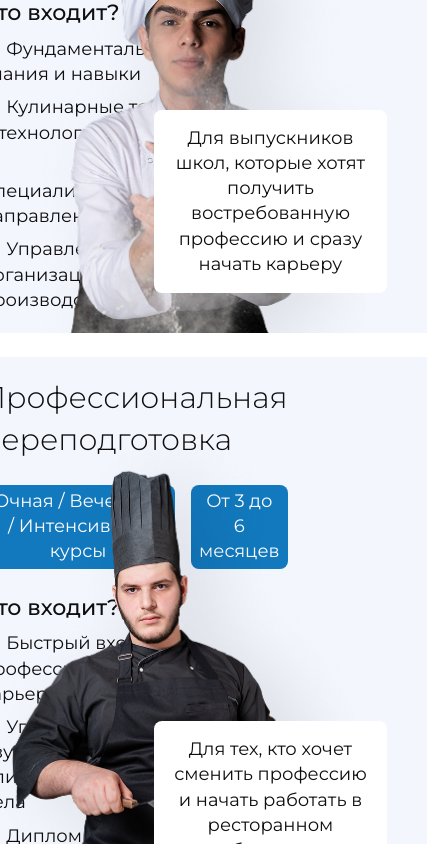
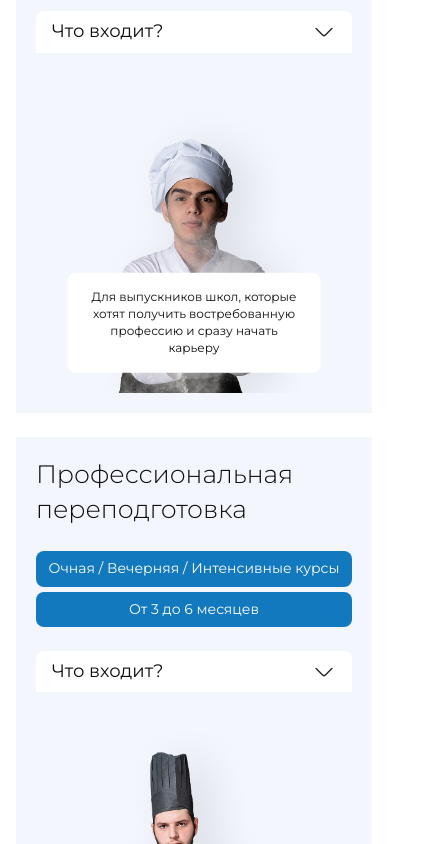
Before and after one commit to ShenhoParallux/LandingPage-college, a React (Vite) app: page / in a window 390 px wide. Shown: the part 1920-2764 px from the top of the page, 427 px wide, since content can reach past the window. Built offline with nearby package versions, Linux system fonts and the light colour scheme.

Commit message:
Сделал Programs

```diff
--- a/src/shared/assets/images/index.ts
+++ b/src/shared/assets/images/index.ts
@@ -9,6 +9,7 @@ import Programs1Image from "./programs/1.png";
 import Programs2Image from "./programs/2.png";
 import Programs3Image from "./programs/3.png";
 import Programs4Image from "./programs/4.png";
+import ArrowUpForPrograms from "./programs/arrow-up.svg";
 
 export {
   LogoImage,
@@ -22,4 +23,5 @@ export {
   Programs2Image,
   Programs3Image,
   Programs4Image,
+  ArrowUpForPrograms,
 };
--- /dev/null
+++ b/src/shared/ui/card-list/CardList.scss
@@ -0,0 +1,52 @@
+@use '/src/shared/styles/helpers' as *;
+
+#cardlist-toggle {
+	display: none;
+}
+
+.cardlist {
+	@include flex(flex, start, start);
+
+	position: relative;
+	flex-direction: column;
+	width: 100%;
+	background-color: var(--color-light);
+	padding: 8px 16px;
+	transition: var(--transition-duration);
+	border-radius: var(--border-radius-8) var(--border-radius-8) 0 0;
+
+	&__label {
+		@include flex(flex, space-between, center);
+		width: 100%;
+	}
+
+	&__wrap {
+		position: absolute;
+		left: 0;
+		top: 100%;
+		overflow-y: scroll;
+		height: 0;
+		max-height: 300px;
+		width: 100%;
+		transition: var(--transition-duration);
+		z-index: 50;
+		background-color: var(--color-light);
+		border-radius: 0 0 var(--border-radius-8) var(--border-radius-8);
+		padding-inline: 16px;
+
+		&::-webkit-scrollbar-thumb {
+			background-color: var(--color-blue-alternate);
+			border-radius: var(--border-radius-8);
+		}
+	}
+
+	&__label--opened {
+		& ~ .cardlist__wrap {
+			height: auto;
+			padding-block: 8px;
+		}
+		.cardlist__label-arrow {
+			rotate: (180deg);
+		}
+	}
+}
--- /dev/null
+++ b/src/shared/ui/card-list/CardList.tsx
@@ -0,0 +1,39 @@
+import * as React from "react";
+import { type ReactNode, useState } from "react";
+import "./CardList.scss";
+import { ArrowUpForPrograms } from "@/shared";
+
+interface CardListProps {
+  title: string;
+  children: ReactNode;
+}
+
+export const CardList: React.FC<CardListProps> = ({ title, children }) => {
+  const [isOpen, setIsOpen] = useState(false);
+
+  function handlerDropDown() {
+    setIsOpen(!isOpen);
+    console.log(isOpen);
+  }
+
+  return (
+    <div className={`cardlist visible-mobile`}>
+      <label
+        onClick={handlerDropDown}
+        htmlFor="cardlist-toggle"
+        className={`cardlist__label${isOpen ? " cardlist__label--opened" : ""}`}
+      >
+        {title}
+        <img
+          className="cardlist__label-arrow"
+          src={ArrowUpForPrograms}
+          alt=""
+          width="24"
+          height="24"
+          loading="lazy"
+        />
+      </label>
+      <div className="cardlist__wrap">{children}</div>
+    </div>
+  );
+};
--- a/src/shared/ui/card-tag/CardTag.scss
+++ b/src/shared/ui/card-tag/CardTag.scss
@@ -8,9 +8,19 @@
 	border-radius: var(--border-radius-8);
 	color: var(--color-light);
 
+	@include laptop {
+		padding-block: 4px;
+		font-size: var(--font-size-14);
+	}
+
 	@include mobile {
-		padding: 4px 8px;
+		padding: 12px;
 		height: auto;
+	}
+
+	@include mobile-s {
+		padding: 8px;
+		width: 100%;
 	}
 
 	&__content {
--- a/src/shared/ui/index.ts
+++ b/src/shared/ui/index.ts
@@ -1,3 +1,4 @@
 export { BurgerButton } from "./burger/BurgerButton";
 export { CallbackButton } from "./callback-button/CallbackButton";
 export { CardTag } from "./card-tag/CardTag";
+export { CardList } from "./card-list/CardList";
--- a/src/widgets/ui/programs/Programs.scss
+++ b/src/widgets/ui/programs/Programs.scss
@@ -17,7 +17,7 @@
 
 	&__card {
 		&-list {
-			@include flex(flex, center, start);
+			@include flex;
 			flex-direction: column;
 			row-gap: 24px;
 		}
@@ -25,12 +25,14 @@
 		&-item {
 			@include flex(flex, start, center);
 			position: relative;
-			column-gap: 100px;
 			padding: 40px;
 			width: 100%;
 			background-color: var(--color-grey-alternate);
 
 			@include tablet {
+				@include flex(flex, center, start);
+				flex-direction: column;
+				row-gap: 40px;
 				padding: 20px;
 			}
 
@@ -39,14 +41,29 @@
 				flex-direction: column;
 				row-gap: 24px;
 
+				@include tablet {
+					width: 100%;
+				}
+
+				@include mobile {
+					align-items: center;
+				}
+
 				&-title {
-					font-size: clamp(1.875rem, 3.94vw, 3.5rem);
+					font-size: clamp(1.575rem, 3.94vw, 3.5rem);
 					font-weight: 300;
 				}
 
 				&-tags {
-					@include flex;
+					@include flex(flex, start, center);
 					column-gap: 16px;
+					width: 100%;
+					row-gap: 5px;
+
+					@include mobile-s {
+						@include flex;
+						flex-direction: column;
+					}
 				}
 
 				&-description {
@@ -65,35 +82,85 @@
 							@include flex(flex, center, start);
 							flex-direction: column;
 							row-gap: 8px;
+							padding-right: 20px;
+
+							@include tablet {
+								padding-right: 0;
+							}
 						}
 
 						&-item {
 							list-style: disc inside;
+
+							@include laptop {
+								font-size: var(--font-size-16);
+							}
+
+							@include desktop {
+								font-size: var(--font-size-14);
+							}
 						}
 					}
 				}
 			}
 
 			&__description {
-				width: 40%;
+				@include flex;
+				aspect-ratio: 1;
+				width: 45%;
+				max-height: 300px;
+
+				@include tablet {
+					position: relative;
+					width: 100%;
+				}
+
 				&-image {
 					position: absolute;
+					content: '';
+					height: 100%;
+					width: auto;
 					bottom: 0;
-					right: 13%;
+					right: 12%;
 
-					width: auto;
-					height: 480px;
+					@include laptop {
+						height: 90%;
+					}
+
+					@include tablet {
+						height: 100%;
+						left: 50%;
+						transform: translateX(-50%);
+					}
 				}
 
 				&-text {
 					position: absolute;
 					background-color: var(--color-light);
-					width: 50%;
+					padding: 16px;
+					width: 49%;
 					right: 40px;
 					bottom: 40px;
-					padding: 16px;
+					text-align: center;
 					border-radius: var(--border-radius-8);
-					text-align: center;
+
+					@include laptop {
+						font-size: var(--font-size-16);
+					}
+
+					@include tablet {
+						width: 80%;
+						left: 50%;
+						translate: -50% 20%;
+					}
+
+					@include mobile {
+						font-size: var(--font-size-14);
+					}
+
+					@include mobile-s {
+						font-size: 12px;
+					}
 				}
 			}
 		}
--- a/src/widgets/ui/programs/Programs.tsx
+++ b/src/widgets/ui/programs/Programs.tsx
@@ -1,6 +1,7 @@
 import "./Programs.scss";
 import {
   CallbackButton,
+  CardList,
   CardTag,
   Programs1Image,
   Programs2Image,
@@ -24,7 +25,7 @@ export const Programs = () => {
                 <CardTag content={"На базе 9 классов"} />
                 <CardTag content={"3 года 10 месяцев"} />
               </div>
-              <div className="programs__card-item__main-description">
+              <div className="programs__card-item__main-description hidden-mobile">
                 <div className="programs__card-item__main-description__title">
                   Что входит?
                 </div>
@@ -45,6 +46,22 @@ export const Programs = () => {
                   </ul>
                 </div>
               </div>
+              <CardList title={"Что входит?"}>
+                <ul className="programs__card-item__main-description__main-list">
+                  <li className="programs__card-item__main-description__main-item">
+                    Фундаментальные знания и навыки
+                  </li>
+                  <li className="programs__card-item__main-description__main-item">
+                    Кулинарные техники и технологии
+                  </li>
+                  <li className="programs__card-item__main-description__main-item">
+                    Специализированные направления
+                  </li>
+                  <li className="programs__card-item__main-description__main-item">
+                    Управления и организация производства
+                  </li>
+                </ul>
+              </CardList>
             </div>
             <div className="programs__card-item__description">
               <img
@@ -70,7 +87,7 @@ export const Programs = () => {
                 <CardTag content={"Очная / Вечерняя / Интенсивные курсы"} />
                 <CardTag content={"От 3 до 6 месяцев"} />
               </div>
-              <div className="programs__card-item__main-description">
+              <div className="programs__card-item__main-description hidden-mobile">
                 <div className="programs__card-item__main-description__title">
                   Что входит?
                 </div>
@@ -80,7 +97,7 @@ export const Programs = () => {
                       Быстрый вход в профессию для смены карьеры
                     </li>
                     <li className="programs__card-item__main-description__main-item">
-                      Углубленное изучение кулинарии или кондитерского дела
+                      Углублённое изучение кулинарии или кондитерского дела
                     </li>
                     <li className="programs__card-item__main-description__main-item">
                       Диплом о профессиональной переподготовке
@@ -88,6 +105,19 @@ export const Programs = () => {
                   </ul>
                 </div>
               </div>
+              <CardList title={"Что входит?"}>
+                <ul className="programs__card-item__main-description__main-list">
+                  <li className="programs__card-item__main-description__main-item">
+                    Быстрый вход в профессию для смены карьеры
+                  </li>
+                  <li className="programs__card-item__main-description__main-item">
+                    Углублённое изучение кулинарии или кондитерского дела
+                  </li>
+                  <li className="programs__card-item__main-description__main-item">
+                    Диплом о профессиональной переподготовке
+                  </li>
+                </ul>
+              </CardList>
             </div>
             <div className="programs__card-item__description">
               <img
@@ -112,37 +142,61 @@ export const Programs = () => {
               <div className="programs__card-item__main-tags">
                 <CardTag content={"Краткосрочные курсы (от 2 недель)"} />
               </div>
-              <div className="programs__card-item__main-description">
+              <div className="programs__card-item__main-description hidden-mobile">
                 <div className="programs__card-item__main-description__title">
                   Направления
                 </div>
                 <div className="programs__card-item__main-description__main">
                   <ul className="programs__card-item__main-description__main-list">
                     <li className="programs__card-item__main-description__main-item">
-                      Органическая гастрокультура: для тех, кто заботится о
-                      здоровье
+                      Органическая гастрокультура: для заботящихся о здоровье
                     </li>
                     <li className="programs__card-item__main-description__main-item">
                       Растительная кухня (Plant-Based): вегетарианские блюда,
                       альтернативные белки (тофу, темпе, сейтан, грибы, бобовые)
                     </li>
                     <li className="programs__card-item__main-description__main-item">
-                      Концепции "Farm-to-Table" (От фермы до стола), "Zero
+                      Концепции: "Farm-to-Table" (От фермы до стола), "Zero
                       Waste" (Безотходное производство)
                     </li>
                     <li className="programs__card-item__main-description__main-item">
-                      Научные принципы в создании новых текстур и форм
+                      Научные принципы в создании текстур и форм
                     </li>
                     <li className="programs__card-item__main-description__main-item">
                       Оптимизация процессов и улучшение качества
                     </li>
                     <li className="programs__card-item__main-description__main-item">
-                      HACCP и пищевая безопасность: Актуализация знаний по
-                      санитарным нормам и контролю качества.
+                      HACCP и пищевая безопасность: актуализация знаний по
+                      саннормам и контролю качества
                     </li>
                   </ul>
                 </div>
               </div>
+              <CardList title={"Направления"}>
+                <ul className="programs__card-item__main-description__main-list">
+                  <li className="programs__card-item__main-description__main-item">
+                    Органическая гастрокультура: для заботящихся о здоровье
+                  </li>
+                  <li className="programs__card-item__main-description__main-item">
+                    Растительная кухня (Plant-Based): вегетарианские блюда,
+                    альтернативные белки (тофу, темпе, сейтан, грибы, бобовые)
+                  </li>
+                  <li className="programs__card-item__main-description__main-item">
+                    Концепции: "Farm-to-Table" (От фермы до стола), "Zero Waste"
+                    (Безотходное производство)
+                  </li>
+                  <li className="programs__card-item__main-description__main-item">
+                    Научные принципы в создании текстур и форм
+                  </li>
+                  <li className="programs__card-item__main-description__main-item">
+                    Оптимизация процессов и улучшение качества
+                  </li>
+                  <li className="programs__card-item__main-description__main-item">
+                    HACCP и пищевая безопасность: актуализация знаний по
+                    саннормам и контролю качества
+                  </li>
+                </ul>
+              </CardList>
             </div>
             <div className="programs__card-item__description">
               <img
@@ -162,12 +216,12 @@ export const Programs = () => {
           <li className="programs__card-item">
             <div className="programs__card-item__main">
               <h3 className="programs__card-item__main-title">
-                Программы дополнительного образования для детей и взрослых
+                Повышение квалификации
               </h3>
               <div className="programs__card-item__main-tags">
                 <CardTag content={"Мастер-классы, кулинарные тимбилдинги"} />
               </div>
-              <div className="programs__card-item__main-description">
+              <div className="programs__card-item__main-description hidden-mobile">
                 <div className="programs__card-item__main-description__title">
                   Формат
                 </div>
@@ -185,6 +239,19 @@ export const Programs = () => {
                   </ul>
                 </div>
               </div>
+              <CardList title={"Формат"}>
+                <ul className="programs__card-item__main-description__main-list">
+                  <li className="programs__card-item__main-description__main-item">
+                    Разовые мастер-классы (паста, суши, авторские десерты)
+                  </li>
+                  <li className="programs__card-item__main-description__main-item">
+                    Корпоративные кулинарные баттлы
+                  </li>
+                  <li className="programs__card-item__main-description__main-item">
+                    Детские кулинарные курсы
+                  </li>
+                </ul>
+              </CardList>
             </div>
             <div className="programs__card-item__description">
               <img
```
Also changed, not shown: src/shared/styles/helpers/_media.scss (+13 -0 lines), src/shared/assets/images/programs/arrow-up.svg (added), 1 other file (tests, documents, lock files or other folders).
